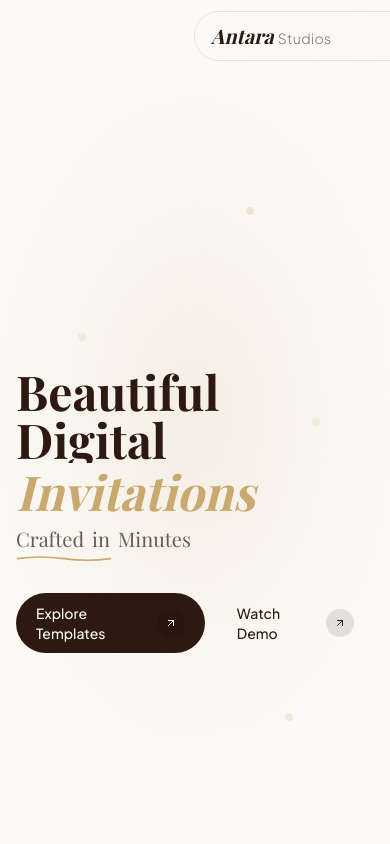
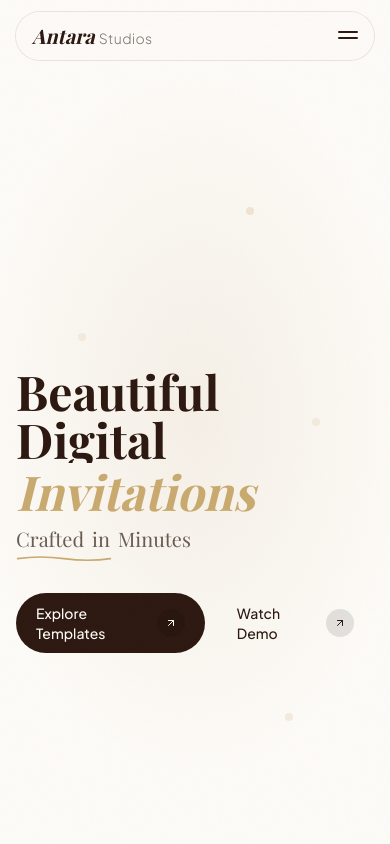
Before and after one commit to Antara-Studios/antara-frontend, a React (Vite) app: page / in a window 390 px wide. Shown: the top 844 px of the page. Built offline with nearby package versions, Linux system fonts and the light colour scheme; a web font is replaced by a local one.

Commit message:
fix: navbar pill mobile layout and hamburger icon alignment

```diff
--- a/src/components/Navbar.jsx
+++ b/src/components/Navbar.jsx
@@ -51,8 +51,8 @@ export default function Navbar() {
         animate={{ y: hidden && !menuOpen ? '-150%' : '0%' }}
         transition={{ duration: 0.4, ease: [0.32, 0.72, 0, 1] }}
         className={`
-          fixed top-3 md:top-6 left-1/2 -translate-x-1/2 z-50
-          w-[calc(100vw-1.5rem)] md:w-max max-w-[calc(100vw-1.5rem)]
+          fixed top-3 md:top-6 z-50
+          left-4 right-4 md:left-1/2 md:right-auto md:-translate-x-1/2 md:w-max
           backdrop-blur-xl bg-cream/80 ring-1 ring-espresso/10 rounded-full px-4 sm:px-6 py-2.5 sm:py-3
           flex items-center justify-between md:justify-start gap-3 md:gap-8
           ${scrolled ? 'shadow-lg shadow-espresso/10 bg-cream/90 backdrop-blur-2xl' : ''}
@@ -92,20 +92,20 @@ export default function Navbar() {
         <button
           onClick={() => setMenuOpen((v) => !v)}
           aria-label={menuOpen ? 'Close menu' : 'Open menu'}
-          className="md:hidden relative w-6 h-5 flex-shrink-0 focus-visible:outline-none focus-visible:ring-2 focus-visible:ring-gold rounded-sm"
+          className="md:hidden relative w-5 h-4 flex-shrink-0 focus-visible:outline-none focus-visible:ring-2 focus-visible:ring-gold rounded-sm"
         >
           <span
             className={`
               absolute left-0 w-full h-0.5 bg-espresso rounded-full
               transition-all duration-300 ease-[cubic-bezier(0.32,0.72,0,1)]
-              ${menuOpen ? 'top-[9px] rotate-45' : 'top-0'}
+              ${menuOpen ? 'top-[7px] rotate-45' : 'top-[3px]'}
             `}
           />
           <span
             className={`
               absolute left-0 w-full h-0.5 bg-espresso rounded-full
               transition-all duration-300 ease-[cubic-bezier(0.32,0.72,0,1)]
-              ${menuOpen ? 'top-[9px] -rotate-45' : 'top-[9px]'}
+              ${menuOpen ? 'top-[7px] -rotate-45' : 'top-[9px]'}
             `}
           />
         </button>
--- a/src/index.css
+++ b/src/index.css
@@ -6,12 +6,14 @@
 
 html {
   scroll-behavior: smooth;
+  overflow-x: hidden;
 }
 
 body {
   background-color: #FDFBF7;
   color: #2C1810;
   font-family: 'Plus Jakarta Sans', system-ui, sans-serif;
+  overflow-x: hidden;
 }
 
 /* Custom thin scrollbar */
```
